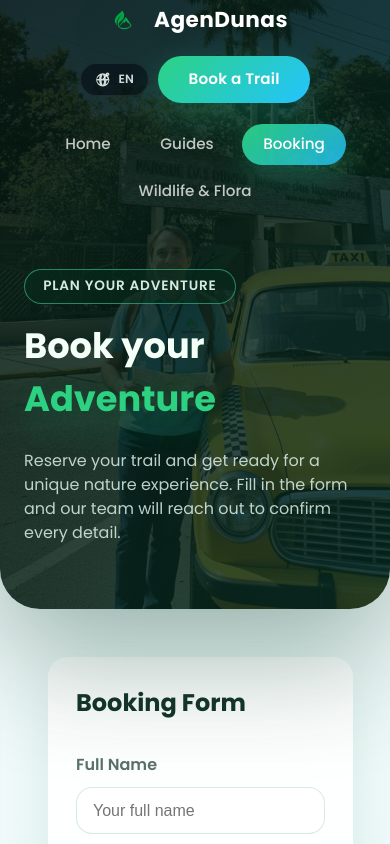
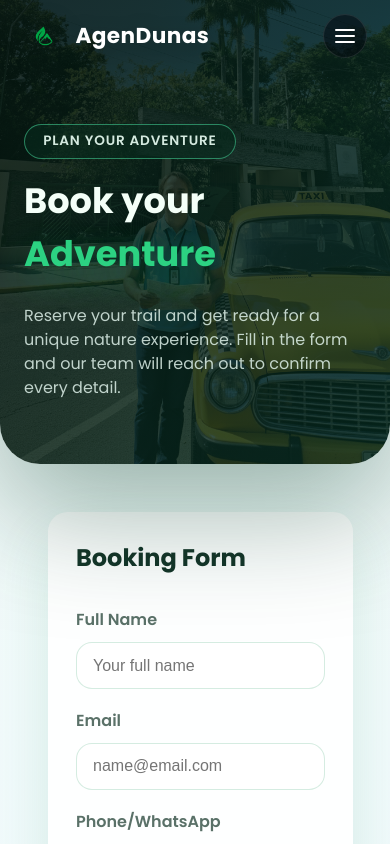
Before and after one commit to pedrogamadev/agendunas, a React (Vite) app in the folder front-end/: page /agendamento in a window 390 px wide. Shown: the top 844 px of the page. Built offline with nearby package versions, Linux system fonts and the light colour scheme.

Commit message:
feat: responsivel melhorada

```diff
--- a/front-end/src/App.css
+++ b/front-end/src/App.css
@@ -121,60 +121,165 @@ section {
   transition: background 0.4s ease, box-shadow 0.4s ease, color 0.3s ease, backdrop-filter 0.3s ease;
 }
 
+.top-nav__content {
+  display: flex;
+  align-items: center;
+  gap: clamp(0.75rem, 2.4vw, 1.5rem);
+  margin-left: auto;
+}
+
+.top-nav__mobile-toggle {
+  display: none;
+  align-items: center;
+  justify-content: center;
+  width: 44px;
+  height: 44px;
+  border: none;
+  border-radius: 999px;
+  background: rgba(3, 8, 15, 0.55);
+  box-shadow: inset 0 0 0 1px rgba(255, 255, 255, 0.1);
+  color: inherit;
+  cursor: pointer;
+  transition: background 0.3s ease, color 0.3s ease, box-shadow 0.3s ease;
+}
+
+.top-nav__mobile-toggle:hover,
+.top-nav__mobile-toggle:focus-visible {
+  background: rgba(243, 255, 248, 0.95);
+  color: #143428;
+  box-shadow: 0 12px 32px rgba(9, 24, 18, 0.25);
+  outline: none;
+}
+
+.top-nav__mobile-toggle.is-active {
+  background: rgba(243, 255, 248, 0.95);
+  color: #143428;
+  box-shadow: 0 12px 32px rgba(9, 24, 18, 0.25);
+}
+
+.top-nav__mobile-icon {
+  position: relative;
+  display: block;
+  width: 20px;
+  height: 2px;
+  background: currentColor;
+  border-radius: 999px;
+  transition: background 0.3s ease;
+}
+
+.top-nav__mobile-icon::before,
+.top-nav__mobile-icon::after {
+  content: '';
+  position: absolute;
+  left: 0;
+  width: 20px;
+  height: 2px;
+  background: currentColor;
+  border-radius: 999px;
+  transition: transform 0.3s ease, opacity 0.3s ease;
+}
+
+.top-nav__mobile-icon::before {
+  transform: translateY(-6px);
+}
+
+.top-nav__mobile-icon::after {
+  transform: translateY(6px);
+}
+
+.top-nav__mobile-toggle.is-active .top-nav__mobile-icon {
+  background: transparent;
+}
+
+.top-nav__mobile-toggle.is-active .top-nav__mobile-icon::before {
+  transform: translateY(0) rotate(45deg);
+}
+
+.top-nav__mobile-toggle.is-active .top-nav__mobile-icon::after {
+  transform: translateY(0) rotate(-45deg);
+}
+
+.top-nav__backdrop {
+  position: fixed;
+  inset: 0;
+  background: rgba(3, 10, 16, 0.6);
+  backdrop-filter: blur(6px);
+  opacity: 0;
+  pointer-events: none;
+  transition: opacity 0.3s ease;
+  z-index: 90;
+  display: none;
+}
+
+.top-nav__backdrop.is-visible {
+  opacity: 1;
+  pointer-events: auto;
+}
+
 .top-nav__spacer {
   width: 100%;
   height: var(--nav-height);
   pointer-events: none;
 }
 
-.top-nav--scrolled {
+.top-nav--scrolled,
+.top-nav--open {
   background: rgba(0, 0, 0, 0.94);
   box-shadow: 0 18px 45px rgba(0, 0, 0, 0.45);
   color: rgba(245, 255, 250, 0.92);
   backdrop-filter: blur(12px);
 }
 
-.top-nav:not(.top-nav--scrolled) .nav-links {
+.top-nav:not(.top-nav--scrolled):not(.top-nav--open) .nav-links {
   background: transparent;
   box-shadow: none;
   backdrop-filter: none;
 }
 
-.top-nav:not(.top-nav--scrolled) .brand {
+.top-nav:not(.top-nav--scrolled):not(.top-nav--open) .brand {
   color: #ffffff;
 }
 
-.top-nav--scrolled .brand {
+.top-nav--scrolled .brand,
+.top-nav--open .brand {
   color: rgba(245, 255, 250, 0.92);
 }
 
-.top-nav--scrolled .brand-text {
+.top-nav--scrolled .brand-text,
+.top-nav--open .brand-text {
   color: #f5fff8;
   text-shadow: 0 0 0 rgba(0, 0, 0, 0);
 }
 
-.top-nav--scrolled .nav-links {
+.top-nav--scrolled .nav-links,
+.top-nav--open .nav-links {
   background: rgba(255, 255, 255, 0.08);
   box-shadow: inset 0 0 0 1px rgba(255, 255, 255, 0.12);
 }
 
-.top-nav--scrolled .nav-link {
+.top-nav--scrolled .nav-link,
+.top-nav--open .nav-link {
   color: rgba(243, 255, 248, 0.82);
 }
 
 .top-nav--scrolled .nav-link:hover,
-.top-nav--scrolled .nav-link:focus-visible {
+.top-nav--scrolled .nav-link:focus-visible,
+.top-nav--open .nav-link:hover,
+.top-nav--open .nav-link:focus-visible {
   color: #ffffff;
 }
 
-.top-nav--scrolled .translation-toggle {
+.top-nav--scrolled .translation-toggle,
+.top-nav--open .translation-toggle {
   background: rgba(255, 255, 255, 0.14);
   color: rgba(245, 255, 250, 0.92);
   box-shadow: inset 0 0 0 1px rgba(255, 255, 255, 0.18);
 }
 
 .top-nav--scrolled .translation-toggle:hover,
-.top-nav--scrolled .translation-toggle:focus-visible {
+.top-nav--scrolled .translation-toggle:focus-visible,
+.top-nav--open .translation-toggle:hover,
+.top-nav--open .translation-toggle:focus-visible {
   background: rgba(255, 255, 255, 0.28);
   color: #060a12;
   box-shadow: 0 12px 32px rgba(0, 0, 0, 0.35);
@@ -1594,20 +1699,87 @@ section {
   font-size: 0.9rem;
 }
 
-@media (max-width: 980px) {
+@media (max-width: 960px) {
   .top-nav {
-    flex-wrap: wrap;
+    padding: 0 clamp(1rem, 6vw, 2.5rem);
+  }
+
+  .top-nav__mobile-toggle {
+    display: inline-flex;
+  }
+
+  .top-nav__content {
+    position: absolute;
+    top: calc(100% + 0.75rem);
+    left: clamp(1rem, 6vw, 2.5rem);
+    right: clamp(1rem, 6vw, 2.5rem);
+    margin-left: 0;
+    padding: clamp(1.5rem, 6vw, 2.5rem);
+    border-radius: clamp(1.5rem, 5vw, 2.5rem);
+    background: rgba(4, 16, 12, 0.95);
+    box-shadow: 0 30px 70px rgba(0, 0, 0, 0.45);
+    display: grid;
+    gap: clamp(1.25rem, 4vw, 1.75rem);
+    opacity: 0;
+    pointer-events: none;
+    transform: translateY(-12px);
+    transition: opacity 0.3s ease, transform 0.3s ease;
+    backdrop-filter: blur(20px);
+    visibility: hidden;
+    z-index: 101;
+  }
+
+  .top-nav__content.is-open {
+    opacity: 1;
+    pointer-events: auto;
+    transform: translateY(0);
+    visibility: visible;
+  }
+
+  .top-nav__backdrop {
+    display: block;
   }
 
   .nav-links {
-    order: 3;
+    flex-direction: column;
+    align-items: stretch;
+    gap: 0.75rem;
+    padding: 0;
+    background: transparent;
+    box-shadow: none;
+  }
+
+  .nav-link {
+    width: 100%;
+    padding: 0.85rem 1.1rem;
+    border-radius: var(--radius-sm);
+    text-align: center;
+    background: rgba(255, 255, 255, 0.08);
+    color: rgba(245, 255, 250, 0.88);
+  }
+
+  .nav-link:hover,
+  .nav-link:focus-visible {
+    background: rgba(255, 255, 255, 0.16);
+  }
+
+  .nav-link.active {
+    background: linear-gradient(135deg, rgba(44, 210, 130, 0.95), rgba(35, 196, 255, 0.85));
+  }
+
+  .nav-actions {
+    flex-direction: column;
+    align-items: stretch;
+    gap: 0.85rem;
+  }
+
+  .translation-toggle {
+    justify-content: center;
+  }
+
+  .btn.primary {
     width: 100%;
     justify-content: center;
-    flex-wrap: wrap;
-  }
-
-  .btn.primary {
-    order: 2;
   }
 
   .booking-layout {
@@ -1629,10 +1801,6 @@ section {
     font-size: 0.85rem;
   }
 
-  .nav-links {
-    gap: 0.4rem;
-  }
-
   .trail-meta {
     flex-direction: column;
     align-items: flex-start;
@@ -1685,15 +1853,6 @@ section {
 }
 
 @media (max-width: 540px) {
-  .top-nav {
-    justify-content: center;
-  }
-
-  .brand {
-    width: 100%;
-    justify-content: center;
-  }
-
   .btn.primary {
     width: 100%;
     justify-content: center;
--- a/front-end/src/App.tsx
+++ b/front-end/src/App.tsx
@@ -48,6 +48,7 @@ function App() {
     search: window.location.search ?? '',
   }))
   const [isScrolled, setIsScrolled] = useState(() => window.scrollY > 16)
+  const [isMenuOpen, setIsMenuOpen] = useState(false)
   const [navHeight, setNavHeight] = useState(0)
   const navRef = useRef<HTMLElement | null>(null)
   const { content, toggleLanguage } = useTranslation()
@@ -97,6 +98,56 @@ function App() {
     return () => window.removeEventListener('resize', updateHeight)
   }, [])
 
+  useEffect(() => {
+    const mediaQuery = window.matchMedia('(min-width: 960px)')
+    const handleChange = () => {
+      if (mediaQuery.matches) {
+        setIsMenuOpen(false)
+      }
+    }
+
+    handleChange()
+    mediaQuery.addEventListener('change', handleChange)
+    return () => mediaQuery.removeEventListener('change', handleChange)
+  }, [])
+
+  useEffect(() => {
+    setIsMenuOpen(false)
+  }, [location.path, location.search])
+
+  useEffect(() => {
+    if (!isMenuOpen) {
+      return undefined
+    }
+
+    const handleKeyDown = (event: KeyboardEvent) => {
+      if (event.key === 'Escape') {
+        setIsMenuOpen(false)
+      }
+    }
+
+    window.addEventListener('keydown', handleKeyDown)
+    return () => window.removeEventListener('keydown', handleKeyDown)
+  }, [isMenuOpen])
+
+  useEffect(() => {
+    if (typeof document === 'undefined') {
+      return undefined
+    }
+
+    if (!isMenuOpen) {
+      return undefined
+    }
+
+    const { body } = document
+    const previousOverflow = body.style.overflow
+    body.style.overflow = 'hidden'
+
+    return () => {
+      body.style.overflow = previousOverflow
+    }
+  }, [isMenuOpen])
+
   const navigate = (path: string, options?: NavigateOptions) => {
     const nextPath = normalizePath(path)
     const rawSearch = options?.search ?? ''
@@ -135,18 +186,37 @@ function App() {
 
   const navigation = (
     <>
-      <nav ref={navRef} className={`top-nav${isScrolled ? ' top-nav--scrolled' : ''}`}>
+      <nav
+        ref={navRef}
+        className={`top-nav${isScrolled ? ' top-nav--scrolled' : ''}${isMenuOpen ? ' top-nav--open' : ''}`}
+      >
         <a
           className="brand"
           href="/"
           onClick={(event) => {
             event.preventDefault()
+            setIsMenuOpen(false)
             navigate('/')
           }}
         >
           <img className="brand-logo" src="/agendunaslogo.png" alt="Logo AgenDunas" />
           <span className="brand-text">AgenDunas</span>
         </a>
+        <button
+          type="button"
+          className={`top-nav__mobile-toggle${isMenuOpen ? ' is-active' : ''}`}
+          aria-expanded={isMenuOpen}
+          aria-controls="primary-navigation"
+          onClick={() => setIsMenuOpen((current) => !current)}
+        >
+          <span className="sr-only">
+            {isMenuOpen
+              ? content.navigation.menuToggle.closeLabel
+              : content.navigation.menuToggle.openLabel}
+          </span>
+          <span aria-hidden="true" className="top-nav__mobile-icon" />
+        </button>
+        <div className={`top-nav__content${isMenuOpen ? ' is-open' : ''}`} id="primary-navigation">
           <div className="nav-links">
             {routes.map((link) => (
               <a
@@ -154,6 +224,7 @@ function App() {
                 href={link.path}
                 onClick={(event) => {
                   event.preventDefault()
+                  setIsMenuOpen(false)
                   navigate(link.path)
                 }}
                 className={`nav-link ${activeRoute.path === link.path ? 'active' : ''}`}
@@ -168,7 +239,10 @@ function App() {
               className="translation-toggle"
               title={content.navigation.translationToggle.tooltip}
               aria-label={content.navigation.translationToggle.ariaLabel}
-              onClick={toggleLanguage}
+              onClick={() => {
+                toggleLanguage()
+                setIsMenuOpen(false)
+              }}
             >
               <svg
                 className="translation-toggle__icon"
@@ -177,7 +251,7 @@ function App() {
                 aria-hidden="true"
               >
                 <path
-                  d="M12 3a9 9 0 1 0 9 9 9.01 9.01 0 0 0-9-9Zm6.93 8H16.1a14.45 14.45 0 0 0-1.2-5 7.52 7.52 0 0 1 4.03 5ZM12 4.5A12.8 12.8 0 0 1 13.75 11h-3.5A12.8 12.8 0 0 1 12 4.5ZM4.07 11a7.52 7.52 0 0 1 4-5 14.45 14.45 0 0 0-1.2 5Zm0 2h2.85a14.45 14.45 0 0 0 1.2 5 7.52 7.52 0 0 1-4.05-5Zm7.93 6.5A12.8 12.8 0 0 1 10.25 13h3.5A12.8 12.8 0 0 1 12 19.5Zm3.9-1.5a14.45 14.45 0 0 0 1.2-5h2.83a7.52 7.52 0 0 1-4.03 5Z"
+                  d="M12 3a9 9 0 1 0 9 9 9.01 9.01 0 0 0-9-9Zm6.93 8H16.1a14.45 14.45 0 0 0-1.2-5 7.52 7.52 0 0 1 4.03 5ZM12 4.5 A12.8 12.8 0 0 1 13.75 11h-3.5A12.8 12.8 0 0 1 12 4.5ZM4.07 11a7.52 7.52 0 0 1 4-5 14.45 14.45 0 0 0-1.2 5Zm0 2h2.85a14.45 14.45 0 0 0 1.2 5 7.52 7.52 0 0 1-4.05-5Zm7.93 6.5A12.8 12.8 0 0 1 10.25 13h3.5A12.8 12.8 0 0 1 12 19.5Zm3.9-1.5a14.45 14.45 0 0 0 1.2-5h2.83a7.52 7.52 0 0 1-4.03 5Z"
                   fill="currentColor"
                 />
                 <path
@@ -187,15 +261,27 @@ function App() {
               </svg>
               <span className="translation-toggle__label">{content.navigation.translationToggle.label}</span>
             </button>
-            <button type="button" className="btn primary" onClick={() => navigate('/agendamento')}>
+            <button
+              type="button"
+              className="btn primary"
+              onClick={() => {
+                setIsMenuOpen(false)
+                navigate('/agendamento')
+              }}
+            >
               {content.navigation.scheduleButton}
             </button>
           </div>
+        </div>
       </nav>
+      <div
+        className={`top-nav__backdrop${isMenuOpen ? ' is-visible' : ''}`}
+        aria-hidden="true"
+        onClick={() => setIsMenuOpen(false)}
+      />
       <div className="top-nav__spacer" aria-hidden="true" style={{ height: navHeight || undefined }} />
     </>
   )
-
   const Page = activeRoute.component
 
   return (
--- a/front-end/src/i18n/translations.ts
+++ b/front-end/src/i18n/translations.ts
@@ -188,6 +188,10 @@ type NavigationTranslation = {
     tooltip: string
     ariaLabel: string
   }
+  menuToggle: {
+    openLabel: string
+    closeLabel: string
+  }
 }
 
 type FooterTranslation = {
@@ -219,6 +223,10 @@ const translations: Record<Language, TranslationContent> = {
         label: 'PT',
         tooltip: 'Ver site em inglês',
         ariaLabel: 'Alterar idioma para inglês',
+      },
+      menuToggle: {
+        openLabel: 'Abrir menu de navegação',
+        closeLabel: 'Fechar menu de navegação',
       },
     },
     footer: {
@@ -721,6 +729,10 @@ const translations: Record<Language, TranslationContent> = {
         label: 'EN',
         tooltip: 'View site in Portuguese',
         ariaLabel: 'Switch language to Portuguese',
+      },
+      menuToggle: {
+        openLabel: 'Open navigation menu',
+        closeLabel: 'Close navigation menu',
       },
     },
     footer: {
```
Lines whose indentation alone changed are shown as unchanged.
